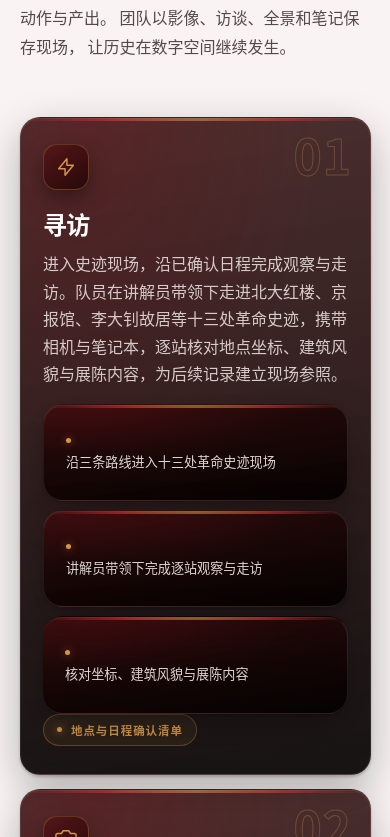
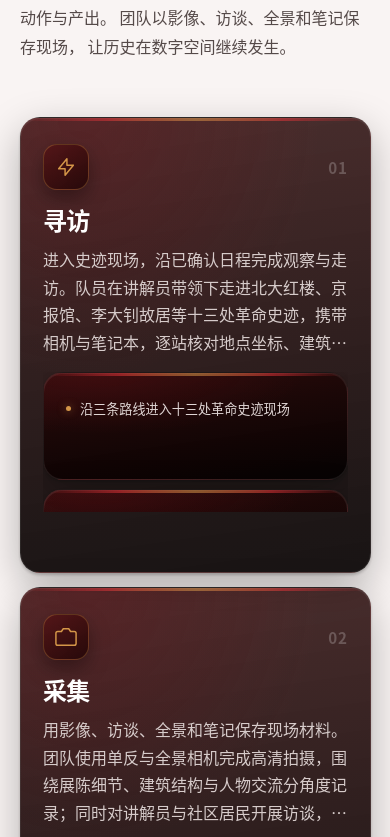
Before and after one commit to ShangXinci-1/walking-coordinates, a Next.js app: page / in a window 390 px wide. Shown: the part 1047-1884 px from the top of the page. Built offline with nearby package versions, Linux system fonts and the light colour scheme.

Commit message:
revert: 首页四步卡片恢复原设计（移除轨道/描边编号/证据徽章改动）

```diff
--- a/app/page.tsx
+++ b/app/page.tsx
@@ -128,10 +128,6 @@ export default function Home() {
                 ))}
               </ul>
 
-              <span className="home-method__evidence">
-                <i aria-hidden="true" />
-                {step.evidence}
-              </span>
             </li>
           ))}
         </ol>
--- a/styles/pages/home.css
+++ b/styles/pages/home.css
@@ -259,7 +259,6 @@
 }
 
 .home-method__steps {
-  position: relative;
   margin: clamp(56px, 8vw, 108px) 0 0;
   padding: 0;
   display: grid;
@@ -270,32 +269,12 @@
   perspective: 1200px;
 }
 
-/* 工作链轨道：横贯四步的金线 + 节点圆 */
-.home-method__steps::before {
-  position: absolute;
-  top: -11px;
-  left: 6.25%;
-  right: 6.25%;
-  height: 12px;
-  background:
-    radial-gradient(circle at 0 50%, var(--amber) 0 5.5px, transparent 6px),
-    radial-gradient(circle at 33.3333% 50%, var(--amber) 0 5.5px, transparent 6px),
-    radial-gradient(circle at 66.6667% 50%, var(--amber) 0 5.5px, transparent 6px),
-    radial-gradient(circle at 100% 50%, var(--amber) 0 5.5px, transparent 6px),
-    linear-gradient(90deg, oklch(0.72 0.12 70 / 0.45), oklch(0.72 0.12 70 / 0.45));
-  content: "";
-  pointer-events: none;
-}
-
 /* ── 卡片基础：深红黑渐变 + 立体层次 ── */
 .home-method__steps li {
   position: relative;
-  min-height: 460px;
-  height: auto;
-  padding: 30px clamp(22px, 2.2vw, 34px) 24px;
-  display: flex;
-  flex-direction: column;
-  align-items: stretch;
+  min-height: 400px;
+  height: 400px;
+  padding: 30px clamp(22px, 2.2vw, 34px) 26px;
   border-radius: 20px;
   background:
     radial-gradient(130% 110% at 18% 0%, oklch(0.36 0.135 24 / 0.28), transparent 52%),
@@ -424,23 +403,17 @@
   border-color: var(--amber);
 }
 
-/* 右上角超大描边编号：透明字 + 金色描边 */
 .home-method__number {
-  position: absolute;
-  top: 12px;
-  right: 18px;
-  color: transparent;
-  -webkit-text-stroke: 1px oklch(0.72 0.12 70 / 0.3);
-  font-size: clamp(3rem, 3.6vw, 3.8rem);
+  color: oklch(1 0 0 / 0.22);
+  font-size: 0.95rem;
   font-weight: 900;
-  line-height: 1;
   font-variant-numeric: tabular-nums;
-  letter-spacing: 0.02em;
-  transition: -webkit-text-stroke-color 700ms cubic-bezier(0.16, 1, 0.3, 1);
+  letter-spacing: 0.06em;
+  transition: color 700ms cubic-bezier(0.16, 1, 0.3, 1);
 }
 
 .home-method__steps li:hover .home-method__number {
-  -webkit-text-stroke-color: oklch(0.72 0.12 70 / 0.65);
+  color: var(--amber);
 }
 
 /* ── 标题 ── */
@@ -456,25 +429,43 @@
   transform: translateX(6px);
 }
 
-/* ── 描述：完整可见（移动端无 hover 也保持一致） ── */
+/* ── 描述：默认截断，悬停展开 ── */
 .home-method__action {
   margin: 14px 0 0;
   color: oklch(0.85 0.012 24);
   line-height: 1.72;
-  transition: color 700ms cubic-bezier(0.16, 1, 0.3, 1);
+  display: -webkit-box;
+  -webkit-line-clamp: 3;
+  -webkit-box-orient: vertical;
+  overflow: hidden;
+  transition:
+    color 700ms cubic-bezier(0.16, 1, 0.3, 1),
+    -webkit-line-clamp 700ms cubic-bezier(0.16, 1, 0.3, 1);
 }
 
 .home-method__steps li:hover .home-method__action {
   color: oklch(0.96 0.01 24);
+  -webkit-line-clamp: 6;
 }
 
-/* ── 要点列表：完整可见 ── */
+/* ── 要点列表（悬停展开） ── */
 .home-method__points {
   margin: 16px 0 0;
   padding: 0;
   list-style: none;
   display: grid;
   gap: 9px;
+  opacity: 0;
+  max-height: 0;
+  overflow: hidden;
+  transition:
+    opacity 700ms cubic-bezier(0.16, 1, 0.3, 1),
+    max-height 700ms cubic-bezier(0.16, 1, 0.3, 1);
+}
+
+.home-method__steps li:hover .home-method__points {
+  opacity: 1;
+  max-height: 140px;
 }
 
 .home-method__points li {
@@ -494,41 +485,6 @@
   border-radius: 50%;
   background: var(--amber);
   box-shadow: 0 0 8px oklch(0.72 0.12 70 / 0.6);
-}
-
-/* ── 证据徽章：卡片底部固定的交付物标签 ── */
-.home-method__evidence {
-  margin-top: auto;
-  align-self: flex-start;
-  display: inline-flex;
-  align-items: center;
-  gap: 9px;
-  padding: 7px 13px;
-  border: 1px solid oklch(0.72 0.12 70 / 0.32);
-  border-radius: 999px;
-  background: oklch(0.72 0.12 70 / 0.08);
-  color: var(--amber);
-  font-size: 0.72rem;
-  font-weight: 800;
-  letter-spacing: 0.08em;
-  white-space: nowrap;
-  transition:
-    border-color 700ms cubic-bezier(0.16, 1, 0.3, 1),
-    background 700ms cubic-bezier(0.16, 1, 0.3, 1);
-}
-
-.home-method__evidence i {
-  flex-shrink: 0;
-  width: 5px;
-  height: 5px;
-  border-radius: 50%;
-  background: var(--amber);
-  box-shadow: 0 0 8px oklch(0.72 0.12 70 / 0.7);
-}
-
-.home-method__steps li:hover .home-method__evidence {
-  border-color: oklch(0.72 0.12 70 / 0.65);
-  background: oklch(0.72 0.12 70 / 0.14);
 }
 
 .home-routes {
@@ -1236,11 +1192,6 @@
     grid-template-columns: repeat(2, minmax(0, 1fr));
   }
 
-  /* 两列布局下取消横贯轨道 */
-  .home-method__steps::before {
-    display: none;
-  }
-
   .home-method__steps li:nth-child(3) {
     border-block-start: 1px solid var(--line-dark);
     border-inline-start: 0;
@@ -1340,7 +1291,12 @@
   .home-method__steps li {
     min-height: auto;
     height: auto;
-    padding: 26px 22px 28px;
+    padding: 26px 22px 60px;
+  }
+
+  .home-method__steps li:hover {
+    height: auto;
+    min-height: auto;
   }
 
   .home-method__card-top {
@@ -1362,7 +1318,15 @@
     font-size: clamp(1.5rem, 6vw, 2rem);
   }
 
-  /* 要点与描述在桌面端已完整可见，移动端无需额外展开规则 */
+  /* 移动端默认展开要点（触摸设备无 hover） */
+  .home-method__points {
+    opacity: 1;
+    max-height: 140px;
+  }
+
+  .home-method__action {
+    -webkit-line-clamp: 4;
+  }
 
   .home-route__copy h3 {
     font-size: clamp(2.2rem, 11vw, 3rem);
```
